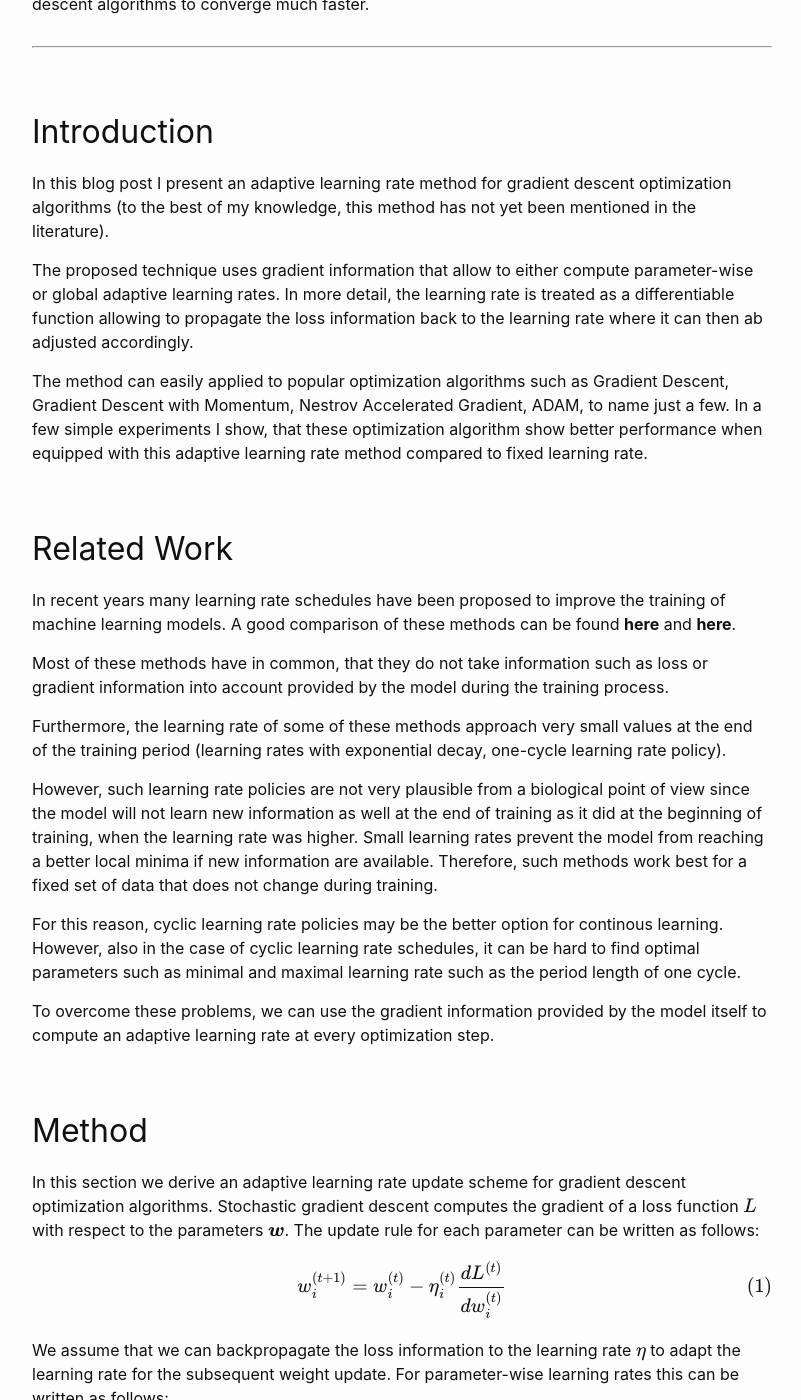
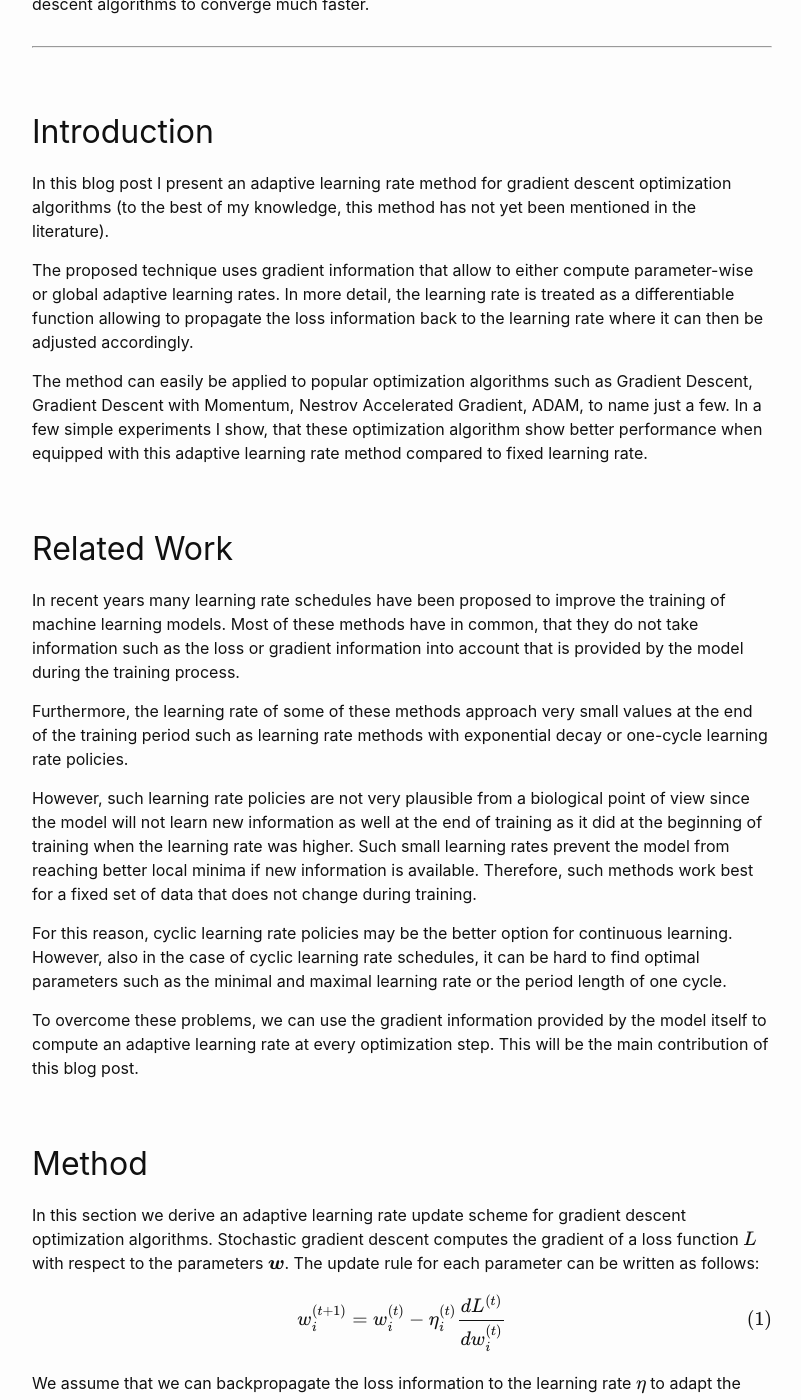
Before and after one commit to kaifishr/kaifishr.github.io, a Jekyll site: the page built from _posts/2020-12-12-adaptive-learning-rate-method.md, in a window 1280 px wide and 1400 px high, scrolled down 287 px. Shown: the whole window, without its empty margins (238-1039 px from the left). Built offline with Jekyll 4.4.1, drawn with Linux system fonts in a browser that asks for light colours; formulas are drawn with MathJax 3; some of the changed text lies outside the part shown.

Commit message:
- Removed some typos

```diff
--- a/_posts/2020-12-12-adaptive-learning-rate-method.md
+++ b/_posts/2020-12-12-adaptive-learning-rate-method.md
@@ -12,24 +12,22 @@
 
 In this blog post I present an adaptive learning rate method for gradient descent optimization algorithms (to the best of my knowledge, this method has not yet been mentioned in the literature).
 
-The proposed technique uses gradient information that allow to either compute parameter-wise or global adaptive learning rates. In more detail, the learning rate is treated as a differentiable function allowing to propagate the loss information back to the learning rate where it can then ab adjusted accordingly.
+The proposed technique uses gradient information that allow to either compute parameter-wise or global adaptive learning rates. In more detail, the learning rate is treated as a differentiable function allowing to propagate the loss information back to the learning rate where it can then be adjusted accordingly.
 
-The method can easily applied to popular optimization algorithms such as Gradient Descent, Gradient Descent with Momentum, Nestrov Accelerated Gradient, ADAM, to name just a few. In a few simple experiments I show, that these optimization algorithm show better performance when equipped with this adaptive learning rate method compared to fixed learning rate.
+The method can easily be applied to popular optimization algorithms such as Gradient Descent, Gradient Descent with Momentum, Nestrov Accelerated Gradient, ADAM, to name just a few. In a few simple experiments I show, that these optimization algorithm show better performance when equipped with this adaptive learning rate method compared to fixed learning rate.
 
 
 ## Related Work
 
-In recent years many learning rate schedules have been proposed to improve the training of machine learning models. A good comparison of these methods can be found **here** and **here**.
+In recent years many learning rate schedules have been proposed to improve the training of machine learning models. Most of these methods have in common, that they do not take information such as the loss or gradient information into account that is provided by the model during the training process.
 
-Most of these methods have in common, that they do not take information such as loss or gradient information into account provided by the model during the training process.
+Furthermore, the learning rate of some of these methods approach very small values at the end of the training period such as learning rate methods with exponential decay or one-cycle learning rate policies.
 
-Furthermore, the learning rate of some of these methods approach very small values at the end of the training period (learning rates with exponential decay, one-cycle learning rate policy).
+However, such learning rate policies are not very plausible from a biological point of view since the model will not learn new information as well at the end of training as it did at the beginning of training when the learning rate was higher. Such small learning rates prevent the model from reaching better local minima if new information is available. Therefore, such methods work best for a fixed set of data that does not change during training.
 
-However, such learning rate policies are not very plausible from a biological point of view since the model will not learn new information as well at the end of training as it did at the beginning of training, when the learning rate was higher. Small learning rates prevent the model from reaching a better local minima if new information are available. Therefore, such methods work best for a fixed set of data that does not change during training.
+For this reason, cyclic learning rate policies may be the better option for continuous learning. However, also in the case of cyclic learning rate schedules, it can be hard to find optimal parameters such as the minimal and maximal learning rate or the period length of one cycle.
 
-For this reason, cyclic learning rate policies may be the better option for continous learning. However, also in the case of cyclic learning rate schedules, it can be hard to find optimal parameters such as minimal and maximal learning rate such as the period length of one cycle.
-
-To overcome these problems, we can use the gradient information provided by the model itself to compute an adaptive learning rate at every optimization step.
+To overcome these problems, we can use the gradient information provided by the model itself to compute an adaptive learning rate at every optimization step. This will be the main contribution of this blog post.
 
 ## Method
 
@@ -51,7 +49,7 @@
     \frac{dL^{(t)}}{d\eta_{i}^{(t-1)}} = \frac{dL^{(t)}}{dw_{i}^{(t)}}\frac{dw_{i}^{(t)}}{d\eta_{i}^{(t-1)}}
 \end{equation}
 
-Now we can use Equation \eqref{eq:weight_update} to rewrite the right hand side of Equation \eqref{eq:dLdeta} such that it only consists of gradients of the loss with respect to the weights. Taking the derivate of Equation \eqref{eq:weight_update} with respect to the learning rate $$\eta$$ we get
+Now we can use Equation \eqref{eq:weight_update} to rewrite the right-hand side of Equation \eqref{eq:dLdeta} such that it only consists of gradients of the loss with respect to the weights. Taking the derivate of Equation \eqref{eq:weight_update} with respect to the learning rate $$\eta$$ we get
 
 \begin{equation}\label{eq:dwdeta}
     \frac{dw_{i}^{(t)}}{d\eta_{i}^{(t-1)}} = -\frac{dL^{(t-1)}}{dw_{i}^{(t-1)}}
@@ -89,7 +87,7 @@
     \frac{dL^{(t)}}{d\eta^{(t-1)}} = \frac{1}{||\Omega||} \sum_{i \in \Omega} \frac{dL^{(t)}}{dw_{i}^{(t)}}\frac{dw_{i}^{(t)}}{d\eta^{(t-1)}}
 \end{equation}
 
-Where $$\Omega$$ denotes the model's set of trainable parameters. Please note that at this point the index $i$ is no longer needed for the learning rate. Thus we write $$\eta^{(t)}$$ instead of $$\eta_{(i)}^{(t)}$$. We now insert the result of Equation \eqref{eq:dwdeta} into Equation \eqref{eq:dLdeta_global} to get:
+Where $$\Omega$$ denotes the model's set of trainable parameters. Please note that at this point the index $i$ is no longer needed for the learning rate. Thus, we write $$\eta^{(t)}$$ instead of $$\eta_{(i)}^{(t)}$$. We now insert the result of Equation \eqref{eq:dwdeta} into Equation \eqref{eq:dLdeta_global} to get:
 
 \begin{equation}\label{eq:dLdeta_global_2}
     \frac{dL^{(t)}}{d\eta^{(t-1)}} = - \frac{1}{||\Omega||} \sum_{i \in \Omega} \frac{dL^{(t)}}{dw_{i}^{(t)}}\frac{dL^{(t-1)}}{dw_{i}^{(t-1)}}
@@ -204,15 +202,15 @@
 
 ## Experiments
 
-Now we want to performe some experiments that allow us to compare popular gradient descent optimization algorithms such as Gradient Descent (GD), Gradient Descent with Momentum (GDM), Nestrov Accelerated Gradient (NAG), and Adam with and without the parameters-wise adaptive learning rate. Optimizers equipped with an adaptive learning rate method are marked by a plus sign (GD+, GDM+, NAG+, Adam+).
+Now we want to perform some experiments that allow us to compare popular gradient descent optimization algorithms such as Gradient Descent (GD), Gradient Descent with Momentum (GDM), Nestrov Accelerated Gradient (NAG), and Adam with and without the parameters-wise adaptive learning rate. Optimizers equipped with an adaptive learning rate method are marked by a plus sign (GD+, GDM+, NAG+, Adam+).
 
-To better understand the behaviour of these methods we can visualize the gradient descent using a popular test function (see also [here][test_functions] for more such functions) for optimization algorithms such as Beale's function:
+To better understand the behavior of these methods we can visualize the gradient descent using a popular test function (see also [here][test_functions] for more such functions) for optimization algorithms such as Beale's function:
 
  $$f(x,y) = (1.5 - x + xy)^2 + (2.25 - x + xy^2)^2 + (2.625 - x + xy^3)^2$$
 
 Beale's function has a global minimum at $$(x,y)=(3,0.5)$$ which is indicated by a black star in the results section.
 
-In order to determine an optimal learning rate $$\eta$$ as well as the hyperparameter $$\alpha$$ for each optimizers, a grid search was performed beforehand. The optimal hyperparameter is determined by how fast the global minimum is reached. To meassure the speed of convergence of different optimizers I used a loss function that is defined by the Euclidean distance to the global minimum.
+In order to determine an optimal learning rate $$\eta$$ as well as the hyperparameter $$\alpha$$ for each optimizer, a grid search was performed beforehand. The optimal hyperparameter is determined by how fast the global minimum is reached. To measure the speed of convergence of different optimizers I used a loss function that is defined by the Euclidean distance to the global minimum.
 
 | Hyperparameter | GD | GD+ | GDM | GDM+ | NAG | NAG+ | Adam | Adam+ |
 |----------------|----|-----|-----|------|-----|------|------|-------|
@@ -290,7 +288,12 @@
 
 In a next step, this method should be used in the training of a larger machine learning model to better assess its actual performance.
 
+---
+
+You find the code for this project [here][github_code].
+
 <!-- Links -->
 
 [numerical_differentiation]: https://en.wikipedia.org/wiki/Numerical_differentiation
 [test_functions]: https://en.wikipedia.org/wiki/Test_functions_for_optimization
+[github_code]: https://github.com/KaiFabi/AdaptiveLearningRate
```
Also changed, not shown: other parts of _posts/2020-12-12-adaptive-learning-rate-method.md (+7 -7 lines).
